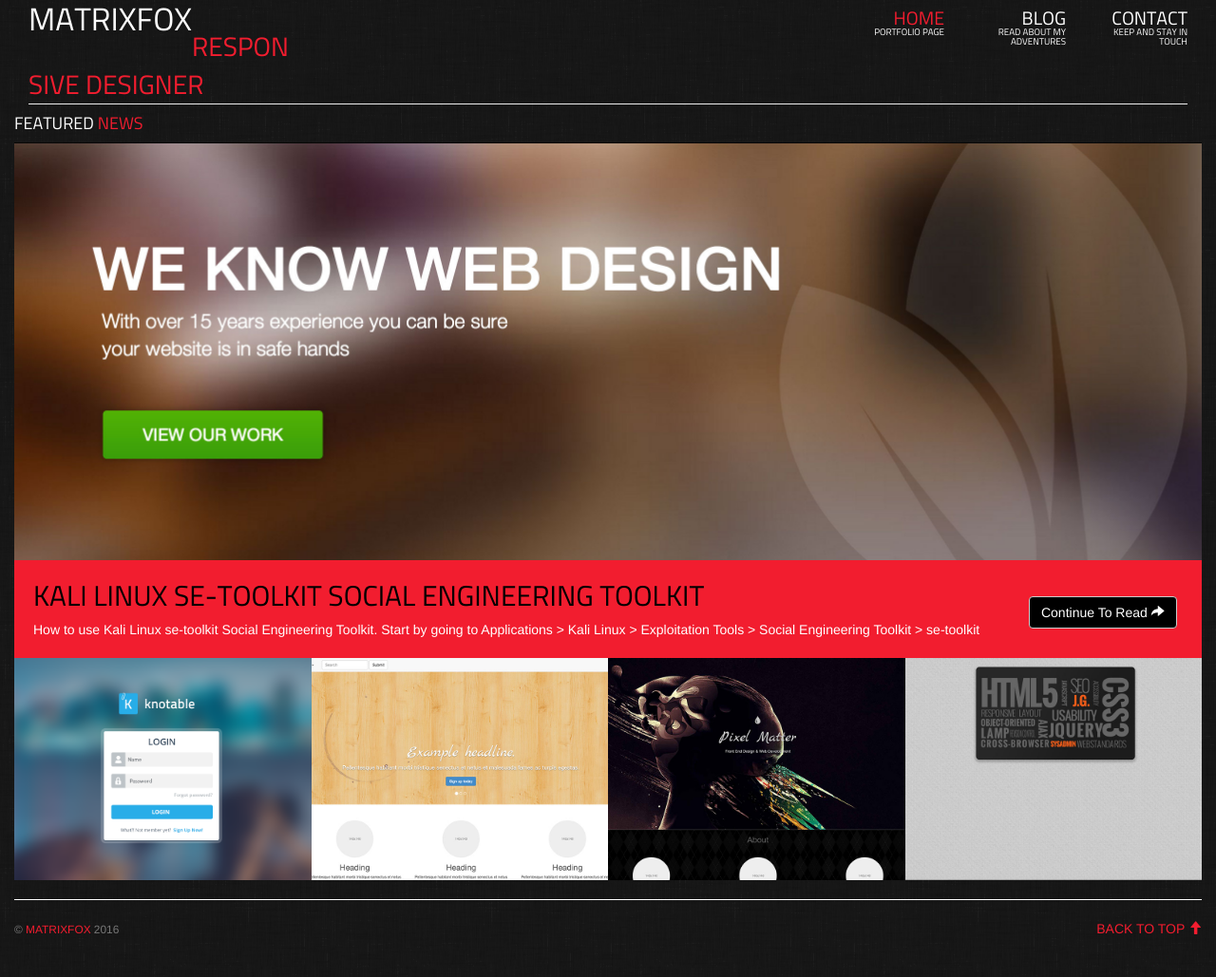
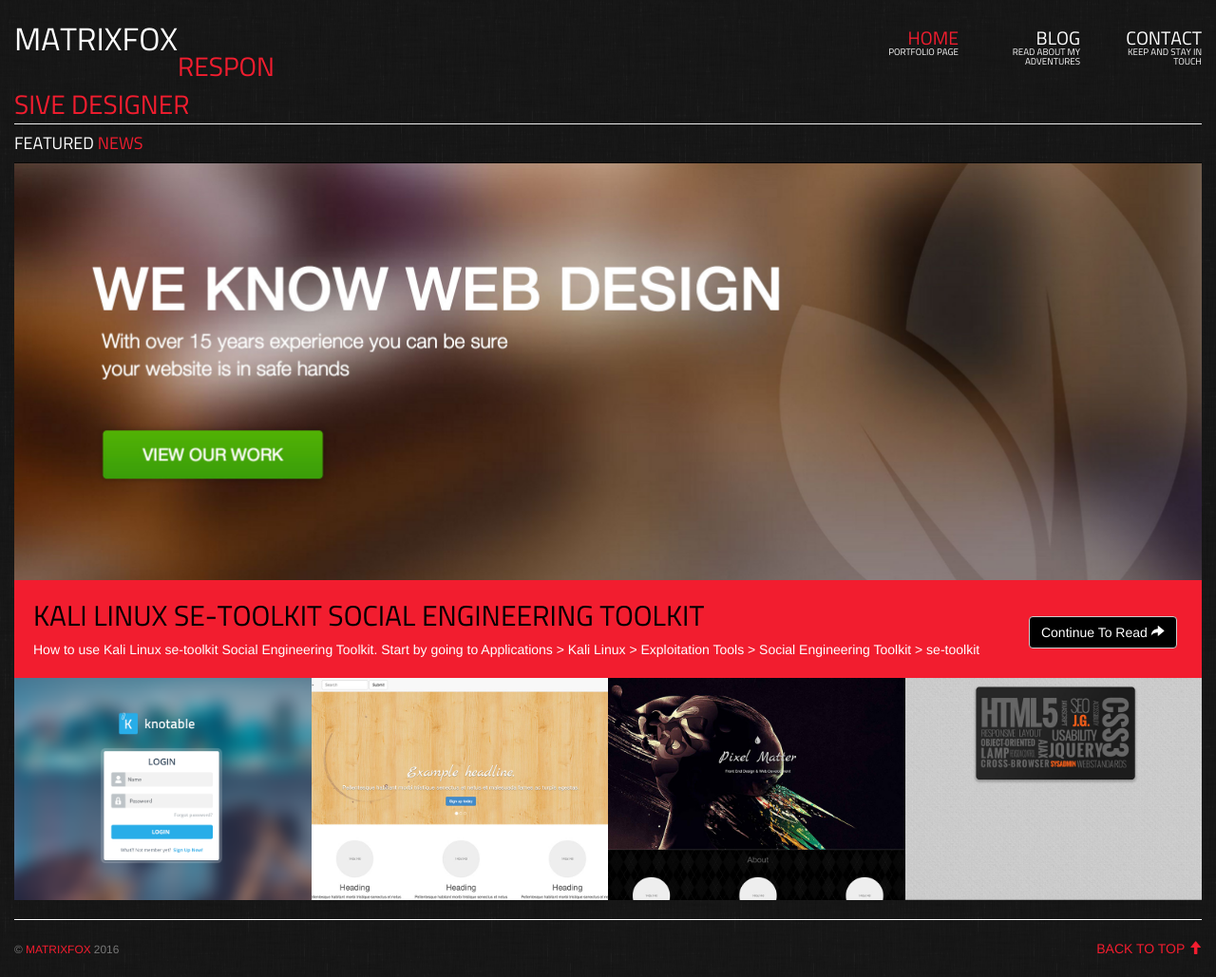
Before and after one commit to matrixfox/matrixfox.github.io, a Jekyll site: the page built from index.html, in a window 1280 px wide. Shown: the whole page at 95% size. Built offline with Jekyll 4.4.1, drawn with Linux system fonts in a browser that asks for light colours; nearby versions of some CDN libraries; the list of posts is cut into pages by our own code; before the commit the page ends 1008 px from its top, so only the background shows below that.

Commit message:
Navbar Remove Side Margins

```diff
--- a/_src/less/main.less
+++ b/_src/less/main.less
@@ -111,10 +111,14 @@ a:hover {
   font-family: 'titilliumregular',sans-serif;
   text-transform:uppercase;
   border-bottom: 1px solid #eeeeee;
+  margin-top: 30px;
 
-  margin-top: 9px;/* eye balling the lineheight bug */
+//wordpress
+/*
+  margin-top: 9px;/* eye balling the lineheight bug
   margin-left: 15px;
   margin-right: 15px;
+*/
 
 -webkit-user-select: none;
 -khtml-user-select: none;
--- a/stylesheets/stylesheet.css
+++ b/stylesheets/stylesheet.css
@@ -214,10 +214,12 @@ a:hover {
   font-family: 'titilliumregular', sans-serif;
   text-transform: uppercase;
   border-bottom: 1px solid #eeeeee;
-  margin-top: 9px;
-  /* eye balling the lineheight bug */
+  margin-top: 30px;
+  /*
+  margin-top: 9px;/* eye balling the lineheight bug
   margin-left: 15px;
   margin-right: 15px;
+*/
   -webkit-user-select: none;
   -khtml-user-select: none;
   -moz-user-select: none;
```
